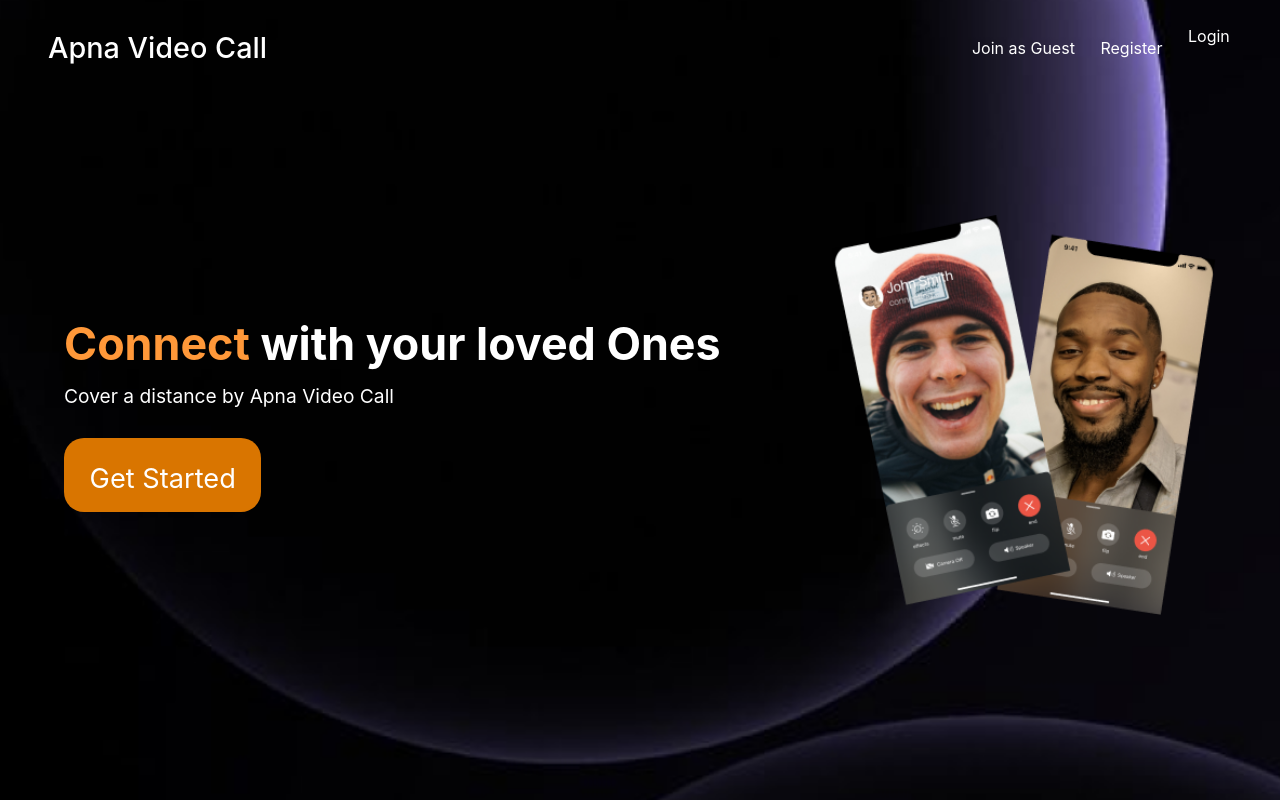
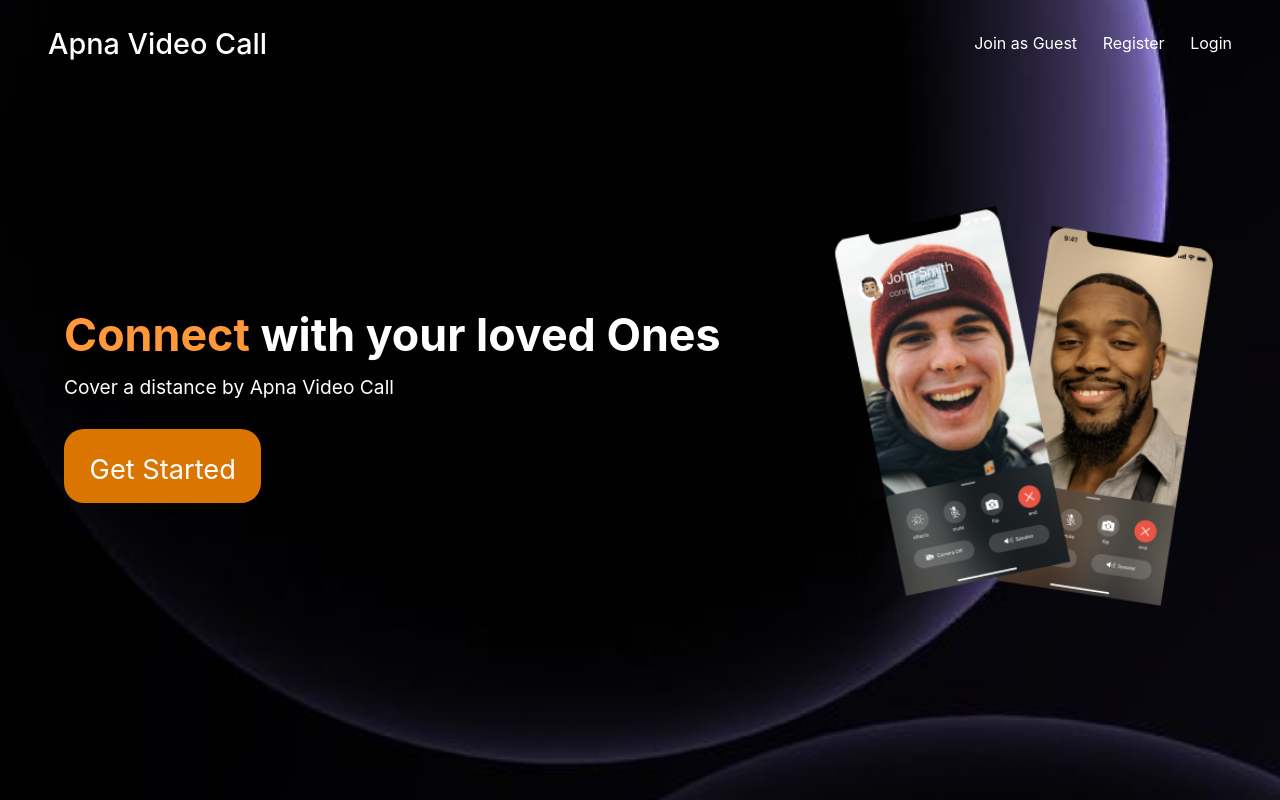
Before and after one commit to osinsomkuwar-27/Connect, a React (Create React App) app in the folder frontend/: page / in a window 1280 px wide. Built offline with nearby package versions, Linux system fonts and the light colour scheme; no server answers.

Commit message:
fix: improve responsive UI and resolve frontend build issues

```diff
--- a/frontend/src/App.css
+++ b/frontend/src/App.css
@@ -41,7 +41,7 @@
   flex-wrap: wrap;
 }
 
-.landingPageContainer nav .navlist>div>p,
+.landingPageContainer nav .navlist p,
 .landingPageContainer nav .navlist div[role='button'] p {
   font-size: clamp(0.85rem, 1.8vw, 1rem);
   white-space: nowrap;
--- a/frontend/src/pages/landing.jsx
+++ b/frontend/src/pages/landing.jsx
@@ -35,12 +35,14 @@
                         router("/auth")
                         setNavOpen(false)
                     }}>Register</p>
-                    <div onClick={() => {
-                        router("/auth")
-                        setNavOpen(false)
-                    }} role='button'>
-                        <p>Login</p>
-                    </div>
+                    <p
+                        onClick={() => {
+                            router("/auth");
+                            setNavOpen(false);
+                        }}
+                    >
+                        Login
+                    </p>
                 </div>
             </nav>
 
```
